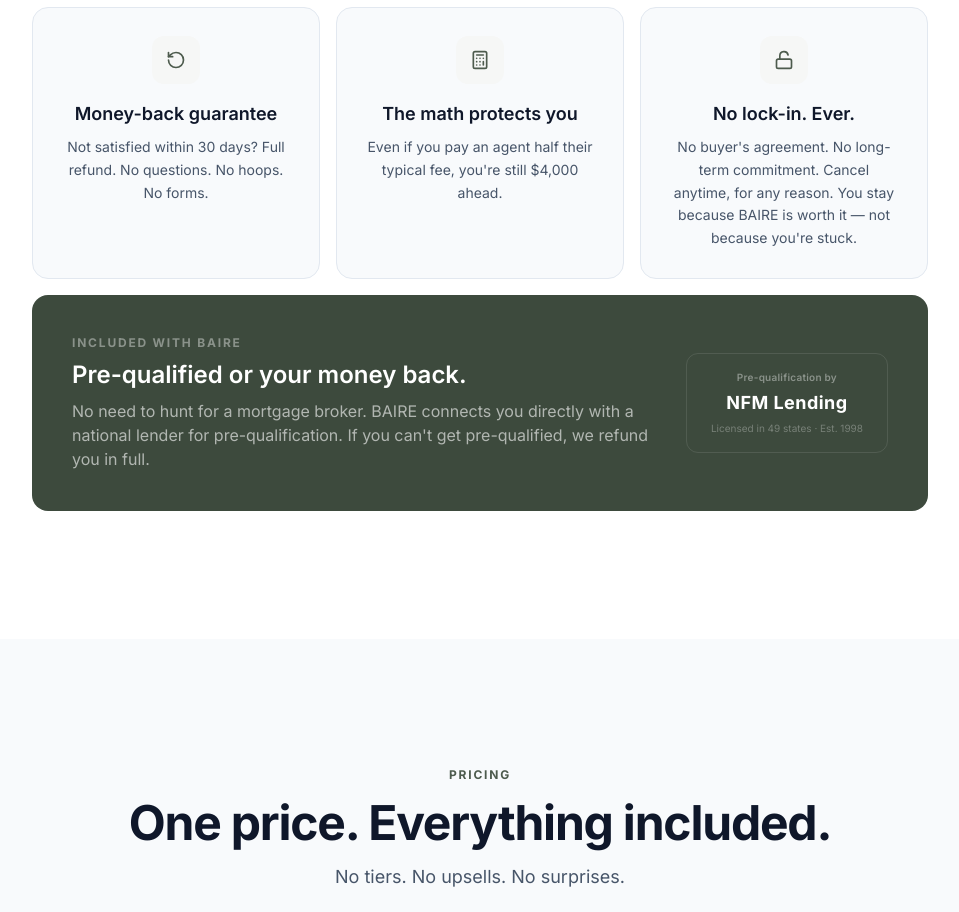
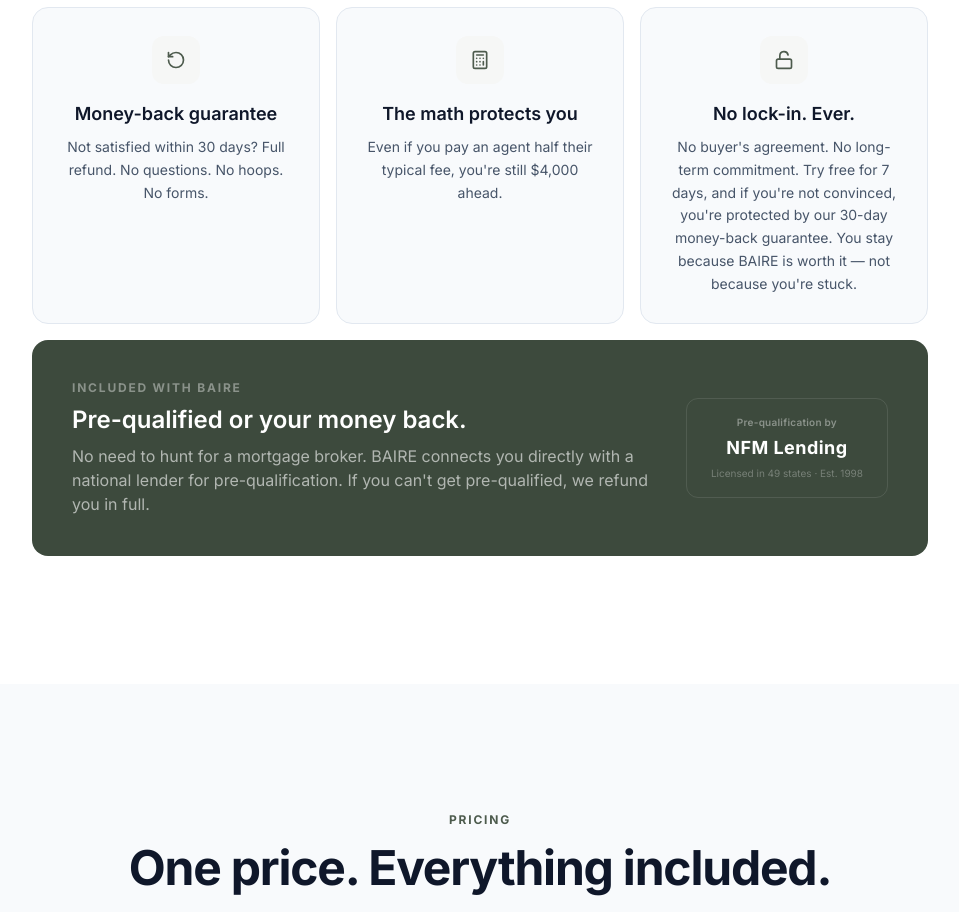
Before and after one commit to geoffbailey114/baireapp, a Next.js app: page / in a window 1280 px wide. Shown: the part 4420-5332 px from the top of the page, without its empty margins (160-1119 px from the left). Built offline with nearby package versions, Linux system fonts and the light colour scheme.

Commit message:
trust update

```diff
--- a/components/v2/trust-section.tsx
+++ b/components/v2/trust-section.tsx
@@ -17,7 +17,7 @@ const trustCards = [
   {
     icon: Unlock,
     title: 'No lock-in. Ever.',
-    description: "No buyer's agreement. No long-term commitment. Cancel anytime, for any reason. You stay because BAIRE is worth it — not because you're stuck.",
+    description: "No buyer's agreement. No long-term commitment. Try free for 7 days, and if you're not convinced, you're protected by our 30-day money-back guarantee. You stay because BAIRE is worth it — not because you're stuck.",
   },
 ]
 
```
